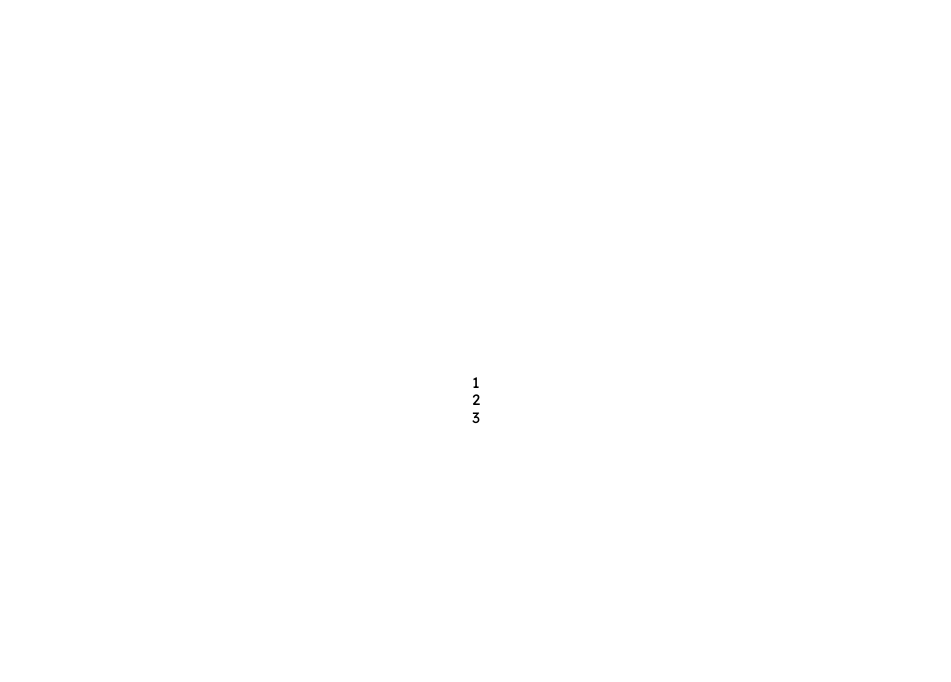
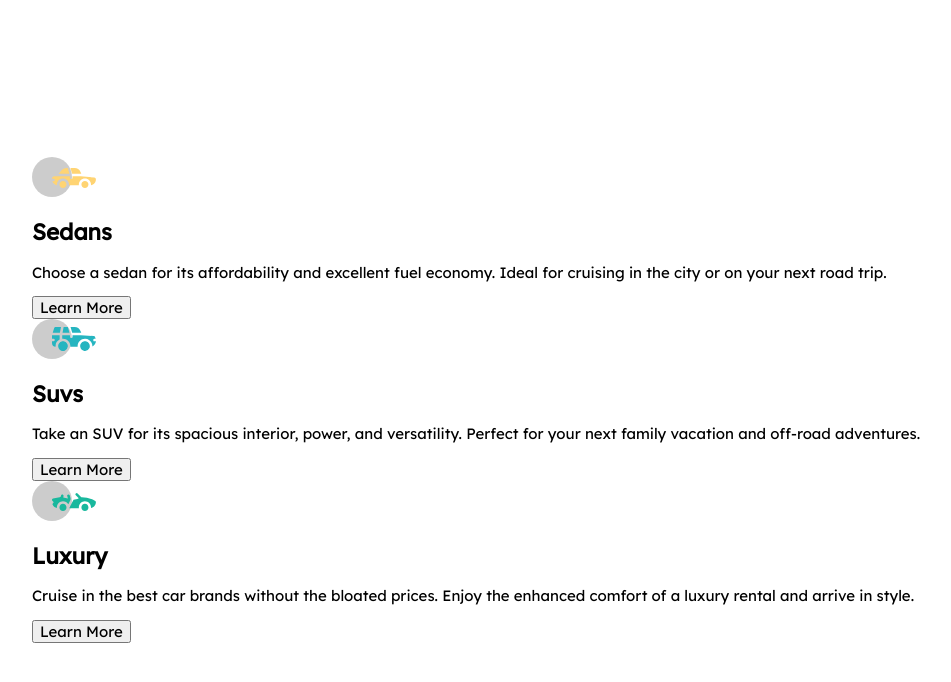
Before and after one commit to xantosromerodev/3-column-preview-card-component, a plain HTML site: page index.html in a window 1280 px wide. Shown: the whole page, without its empty margins (164-1115 px from the left). Drawn offline with Linux system fonts and the light colour scheme.

Commit message:
Marcado HTML finalizado

```diff
--- a/index.html
+++ b/index.html
@@ -1,24 +1,60 @@
 <!DOCTYPE html>
 <html lang="en">
+
 <head>
     <meta charset="UTF-8">
     <meta http-equiv="X-UA-Compatible" content="IE=edge">
     <meta name="viewport" content="width=device-width, initial-scale=1.0">
     <meta name="author" content="Santos Romero">
     <meta name="description" content="A nice 3 column preview card component project">
-    <link rel="stylesheet" href="https://cdnjs.cloudflare.com/ajax/libs/font-awesome/6.4.0/css/all.min.css" integrity="sha512-iecdLmaskl7CVkqkXNQ/ZH/XLlvWZOJyj7Yy7tcenmpD1ypASozpmT/E0iPtmFIB46ZmdtAc9eNBvH0H/ZpiBw==" crossorigin="anonymous" referrerpolicy="no-referrer" />
+    <link rel="stylesheet" href="https://cdnjs.cloudflare.com/ajax/libs/font-awesome/6.4.0/css/all.min.css"
+        integrity="sha512-iecdLmaskl7CVkqkXNQ/ZH/XLlvWZOJyj7Yy7tcenmpD1ypASozpmT/E0iPtmFIB46ZmdtAc9eNBvH0H/ZpiBw=="
+        crossorigin="anonymous" referrerpolicy="no-referrer" />
     <link rel="stylesheet" href="css/normalize.css">
     <link rel="stylesheet" href="css/style.css">
     <link rel="shortcut icon" href="images/favicon-32x32.png" type="image/x-icon">
     <title>3 Column Preview Card Component</title>
 </head>
+
 <body>
 
     <main class="container">
-        <div class="card__sedans">1</div>
-        <div class="card__suvs">2</div>
-        <div class="card__luxury">3</div>
+        <div class="card card__sedans">
+            <div>
+                <img src="./images/icon-sedans.svg" alt="sedans car image">
+            </div>
+            <h2>Sedans</h2>
+            <p>Choose a sedan for its affordability and excellent fuel economy. Ideal for cruising in the city
+                or on your next road trip.</p>
+            <div>
+                <button class="button button__sedans">Learn More</button>
+            </div>
+        </div>
+        <div class="card card__suvs">
+            <div>
+                <img src="./images/icon-suvs.svg" alt="suvs car image">
+            </div>
+            <h2>Suvs</h2>
+            <p>Take an SUV for its spacious interior, power, and versatility. Perfect for your next family vacation
+                and off-road adventures.</p>
+            <div>
+                <button class="button button__suvs">Learn More</button>
+            </div>
+        </div>
+
+        <div class="card card__luxury">
+            <div>
+                <img src="./images/icon-luxury.svg" alt="luxury car image">
+            </div>
+            <h2>Luxury</h2>
+            <p>Cruise in the best car brands without the bloated prices. Enjoy the enhanced comfort of a luxury
+                rental and arrive in style.</p>
+            <div>
+                <button class="button button__luxury">Learn More</button>
+            </div>
+        </div>
     </main>
 
 </body>
+
 </html>
```
